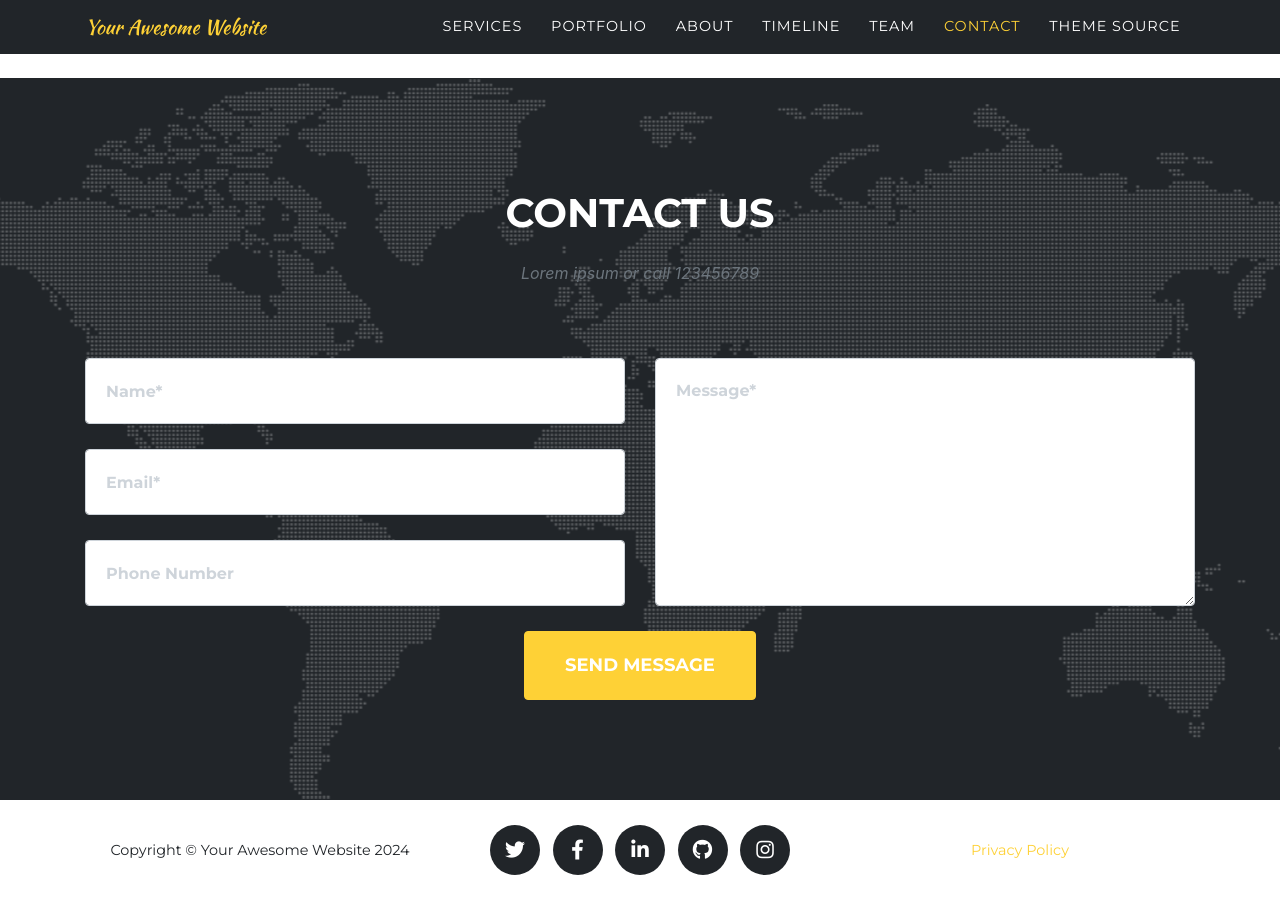
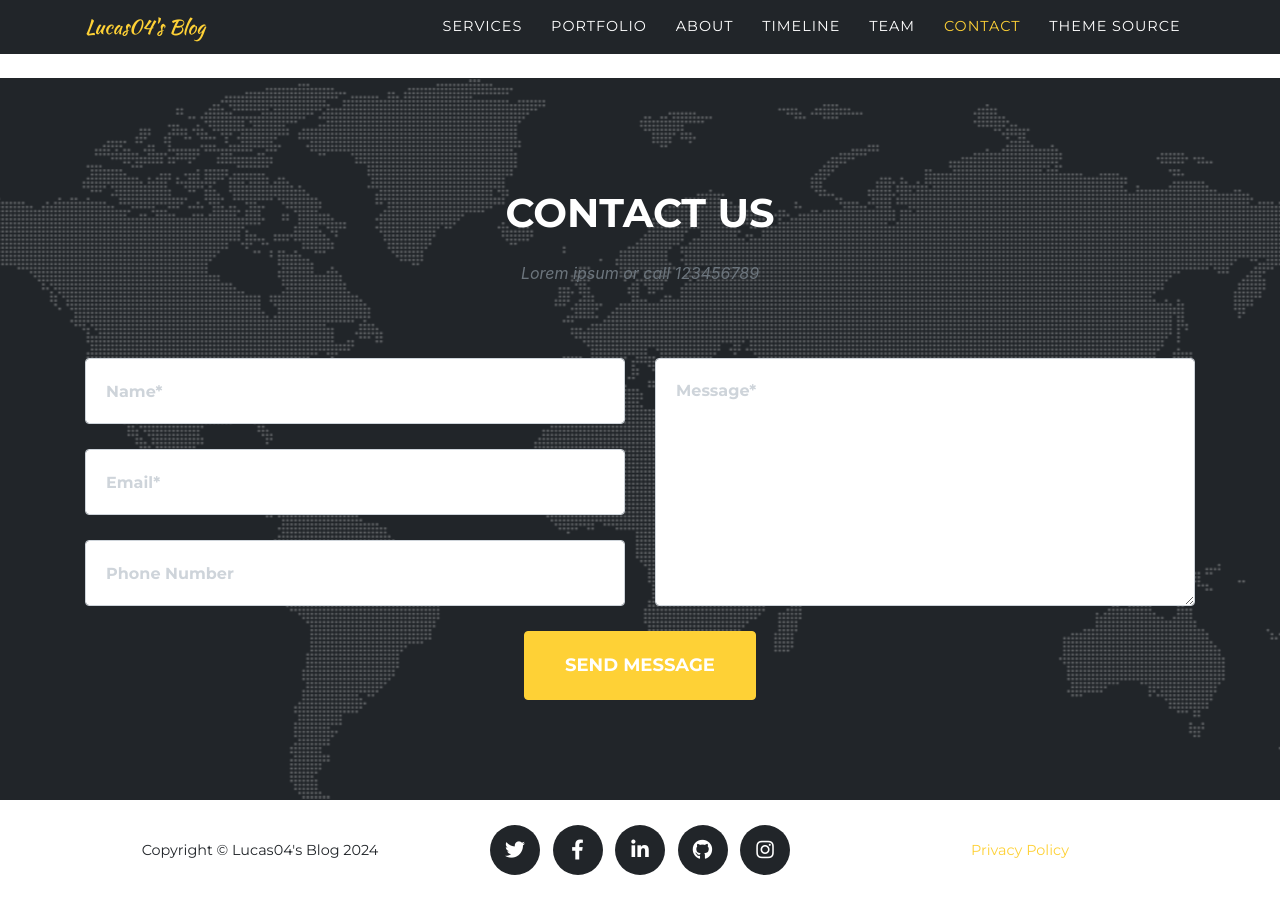
Before and after one commit to Lucas04-nhr/Lucas04-nhr.github.io, a Jekyll site: the page built from index.md, in a window 1280 px wide and 900 px high, scrolled down 5690 px. Built offline with Jekyll 4.4.1, drawn with Linux system fonts in a browser that asks for light colours; some web fonts are replaced.

Commit message:
Update website configuration

```diff
--- a/_config.yml
+++ b/_config.yml
@@ -16,10 +16,10 @@ theme: jekyll-agency
 url    : "" # the base hostname & protocol for your site, e.g. http://example.com
 baseurl: "" # the subpath of your site, e.g. /blog
 
-title      : Your Awesome Website
-email      : your-email@example.com #this is also the email contact forms will go to
-description: "Site description"
-author     : Your Name
+title      : Lucas04's Blog
+email      : lucas04@foxmail.com #this is also the email contact forms will go to
+description: "This is a blog about my life and my work."
+author     : Lucas
 # logo:     #optional, defaults to site title
   # path: assets\img\clients\creative-market.jpg
   # height: 60 #height in px, defaults to 52px
```
